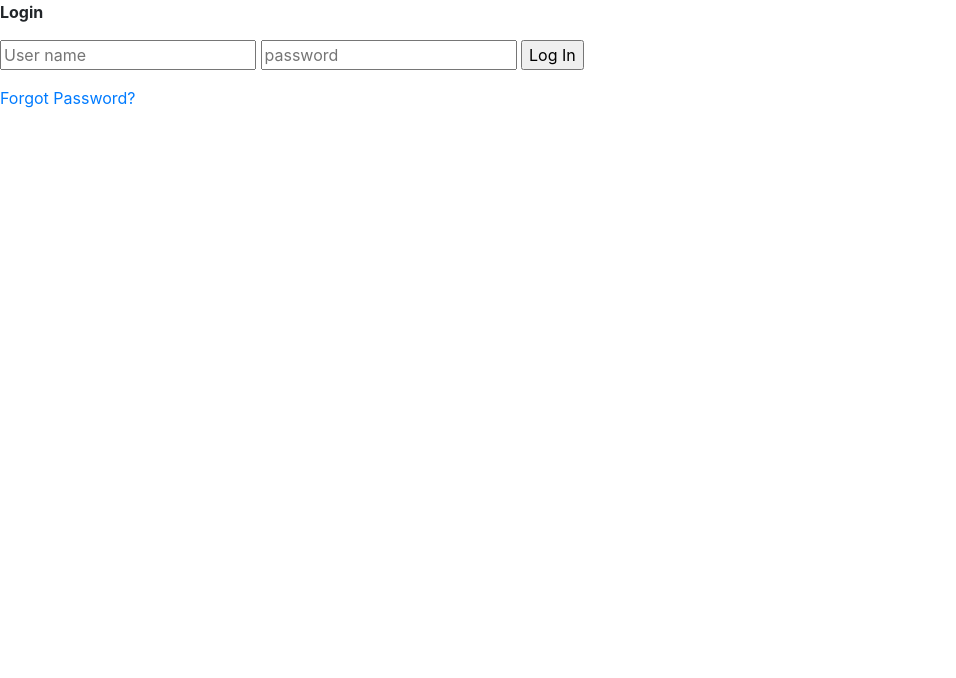
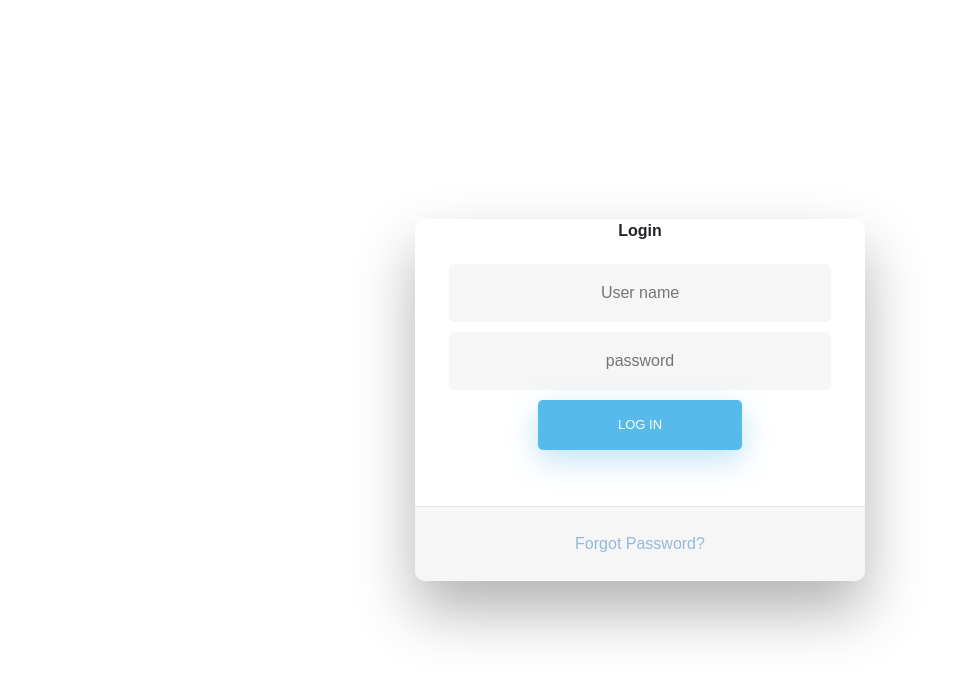
Before and after one commit to dhmariano/-Mariano_WebDev_Finals, a plain HTML site: page exam/bootstrap/log in.html in a window 1280 px wide. Shown: the whole page, without its empty margins (0-956 px from the left). Drawn offline with nearby package versions, Linux system fonts and the light colour scheme.

Commit message:
Update log in.html

```diff
--- a/exam/bootstrap/log in.html
+++ b/exam/bootstrap/log in.html
@@ -6,7 +6,7 @@
 	<link href="//maxcdn.bootstrapcdn.com/bootstrap/4.0.0/css/bootstrap.min.css" rel="stylesheet" id="bootstrap-css">
 <script src="//maxcdn.bootstrapcdn.com/bootstrap/4.0.0/js/bootstrap.min.js"></script>
 <script src="//cdnjs.cloudflare.com/ajax/libs/jquery/3.2.1/jquery.min.js"></script>
-<link rel="stylesheet" type="text/css" href="index2.css">
+<link rel="stylesheet" type="text/css" href="https://dhmariano.github.io/-Mariano_WebDev_Finals/exam/bootstrap/css/log%20in.css">
 <!------ Include the above in your HEAD tag ---------->
  </head>
  <body>
```
